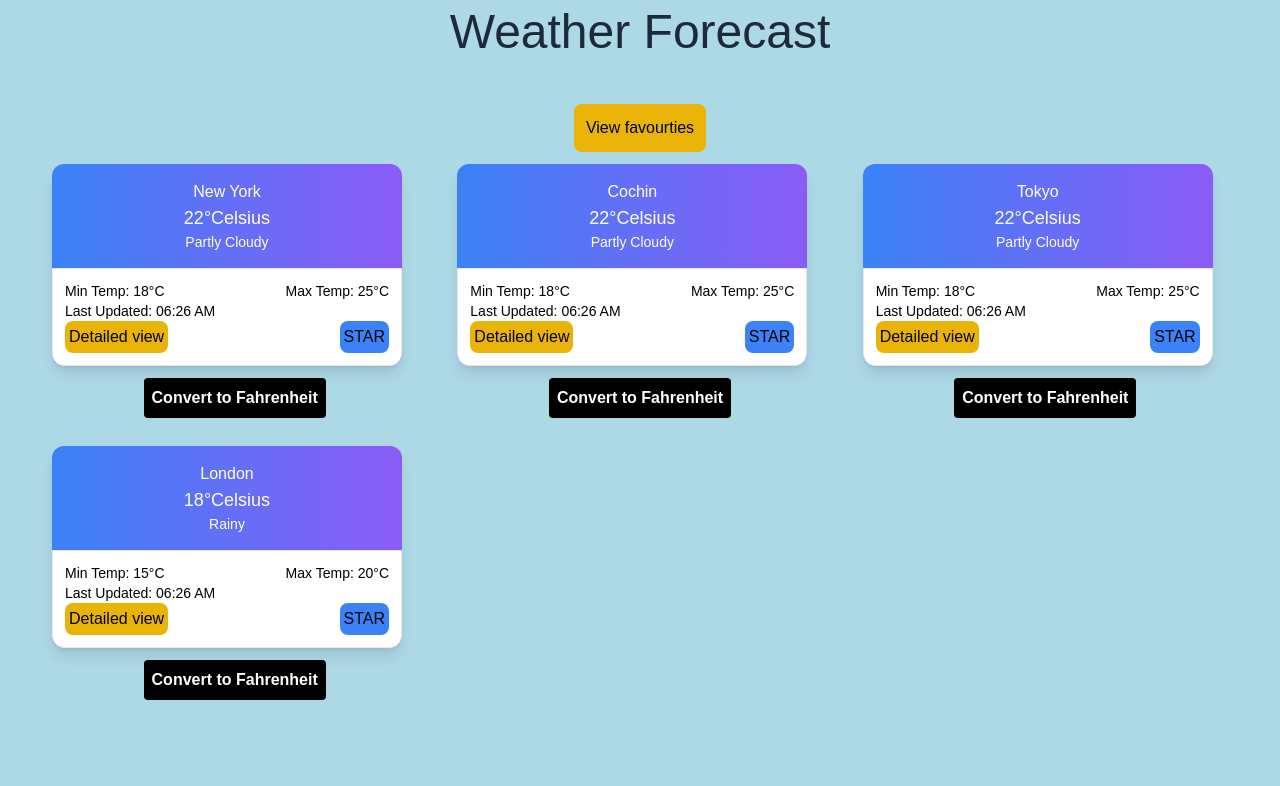
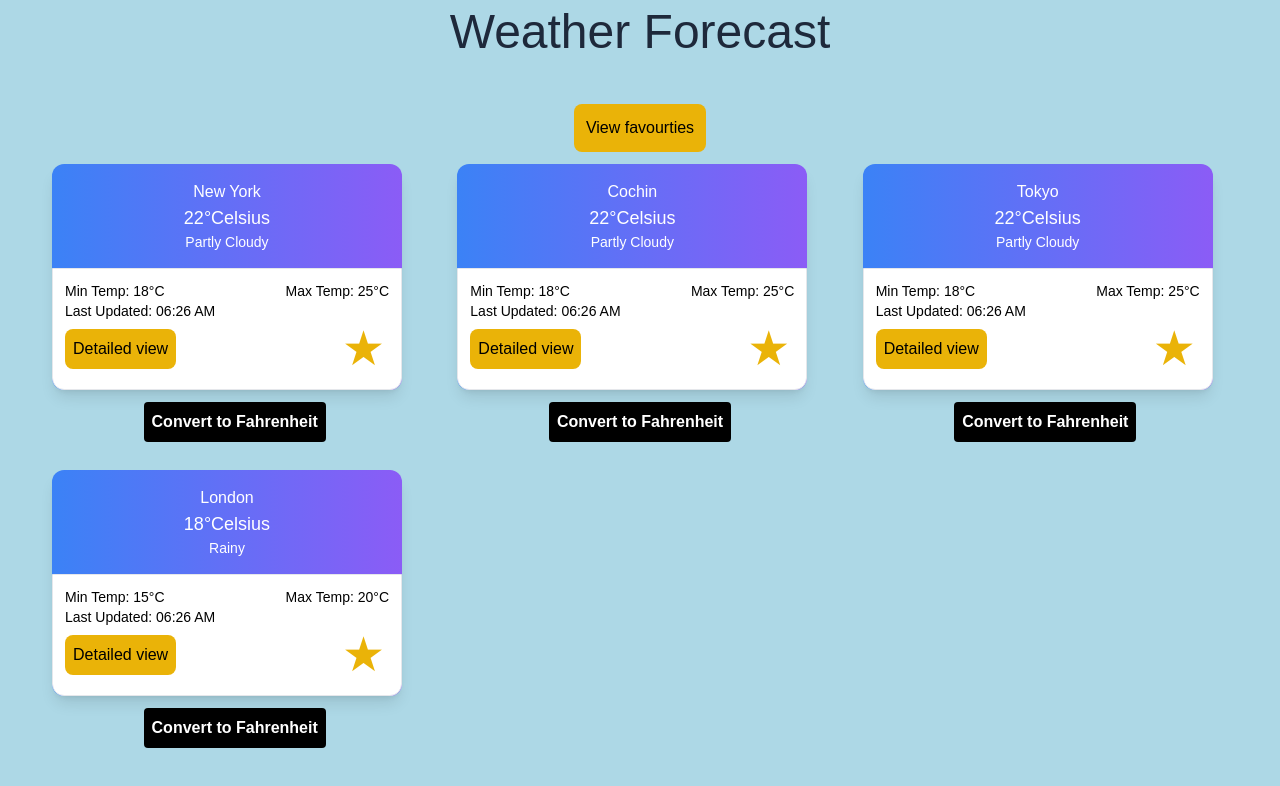
Before and after one commit to sriramEdstem/taskWeatherDashboard, a Next.js app: page / in a window 1280 px wide. Shown: the top 786 px of the page. Built offline with nearby package versions, Linux system fonts and the light colour scheme.

Commit message:
minor restyle

```diff
--- a/src/components/WeatherCard.tsx
+++ b/src/components/WeatherCard.tsx
@@ -62,14 +62,14 @@ export default function WeatherCard({ city }: { city: City }) {
           <div className="flex justify-between">
             <p className="text-sm">Last Updated: {timeStamp}</p>
           </div>
-          <div className="flex justify-between">
-            <button className="hover:scale-105 rounded-lg bg-yellow-500 p-1	">
+          <div className="flex justify-between items-center">
+            <button className="hover:scale-105 rounded-lg bg-yellow-500 h-10 p-2	">
               <Link key={city.cityId} href={`/cities/${city.cityId}`}>
                 Detailed view
               </Link>
             </button>
-            <button className="hover:scale-105 rounded-lg bg-blue-500 p-1	">
-              STAR
+            <button className="hover:scale-105 rounded-lg text-5xl text-yellow-500 p-1	">
+              ★
             </button>
           </div>
         </div>
```
